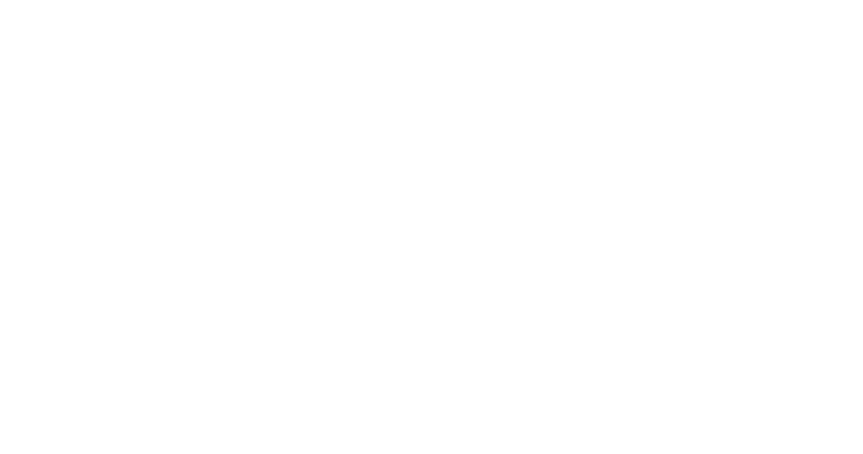
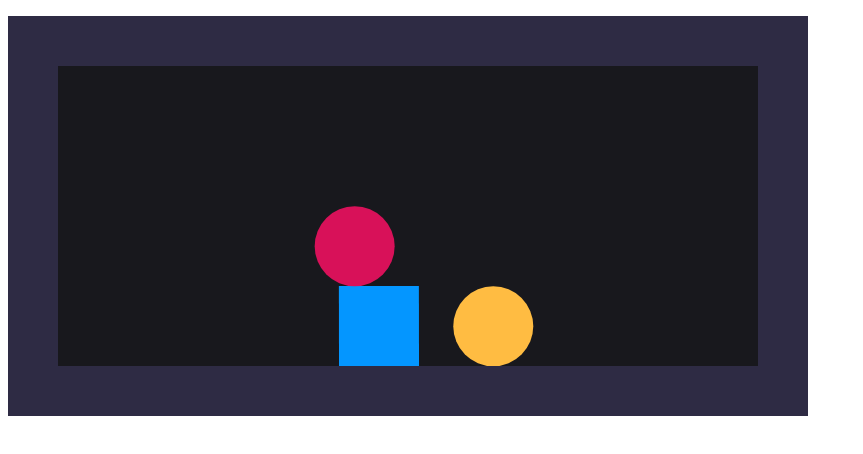
Before and after one commit to hapowers42/accelerometer-test, a plain HTML site: page index.html in a window 1280 px wide. Shown: the whole page, without its empty margins (0-863 px from the left). Drawn offline with Linux system fonts and the light colour scheme.

Commit message:
partially working gravity stuff

```diff
--- a/index.html
+++ b/index.html
@@ -6,5 +6,6 @@
         <script src=main.js async></script>
     </head>
     <body>
+        <p id=debug></p>
     </body>
 </html>
--- a/main.js
+++ b/main.js
@@ -1,16 +1,45 @@
 let acl = new Accelerometer({frequency: 60});
 
-acl.addEventListener('reading', () => {
-//   console.log("Acceleration along the X-axis " + acl.x);
-//   console.log("Acceleration along the Y-axis " + acl.y);
-//   console.log("Acceleration along the Z-axis " + acl.z);
-    // Roll = atan2(Y, Z) * 180/M_PI;
-    // Pitch = atan2(-X, sqrt(Y*Y + Z*Z)) * 180/M_PI;
-    //console.log('roll is ' + (Math.atan2(acl.y, acl.z) * 180/Math.PI));
-    let yaw = Math.atan(-acl.x, Math.sqrt(acl.y * acl.y + acl.z * acl.z)) * (180/Math.PI);
+let Engine = Matter.Engine,
+    Render = Matter.Render,
+    World = Matter.World,
+    Bodies = Matter.Bodies;
+
+let engine = Engine.create();
+let gravity = engine.world.gravity;
+
+let render = Render.create({
+                element: document.body,
+                engine: engine,
+                options: {
+                    width: 800,
+                    height: 400,
+                    wireframes: false
+                }
+             });
+
+let boxA = Bodies.rectangle(400, 200, 80, 80);
+let ballA = Bodies.circle(380, 100, 40, 10);
+let ballB = Bodies.circle(460, 40, 40, 10);
+let ground = Bodies.rectangle(400, 380, 810, 60, { isStatic: true });
+let ceiling = Bodies.rectangle(400, 20, 810, 60, { isStatic: true });
+let wall1 = Bodies.rectangle(20, 200, 60, 410, {isStatic: true});
+let wall2 = Bodies.rectangle(780, 200, 60, 410, {isStatic: true});
+
+World.add(engine.world, [boxA, ballA, ballB, ground, ceiling, wall1, wall2]);
+
+Engine.run(engine);
+Render.run(render);
+
+function updateGravity(){
+    let yaw = Math.atan(-acl.x, Math.sqrt(acl.y * acl.y + acl.z * acl.z)) * (180/Math.PI)+ 90;
     console.log('yaw is ' + yaw);
+    gravity.x = Math.cos(yaw * 180/Math.PI);
+    gravity.y = Math.cos(yaw * 180/Math.PI)
+    document.getElementById('debug').innerHTML = yaw;
+}
 
-}
-);
+
+acl.addEventListener('reading', updateGravity);
 
 acl.start();
```
